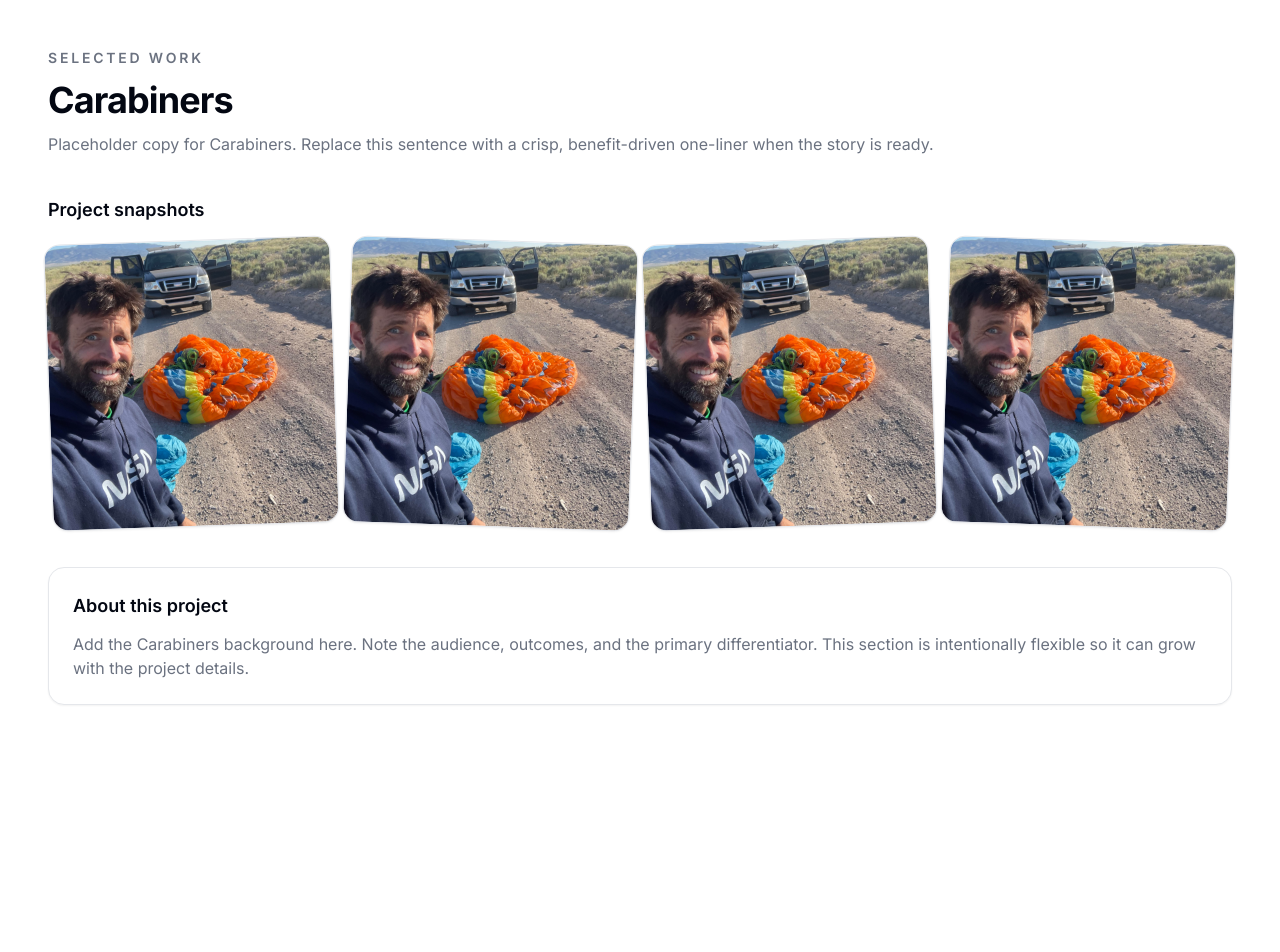
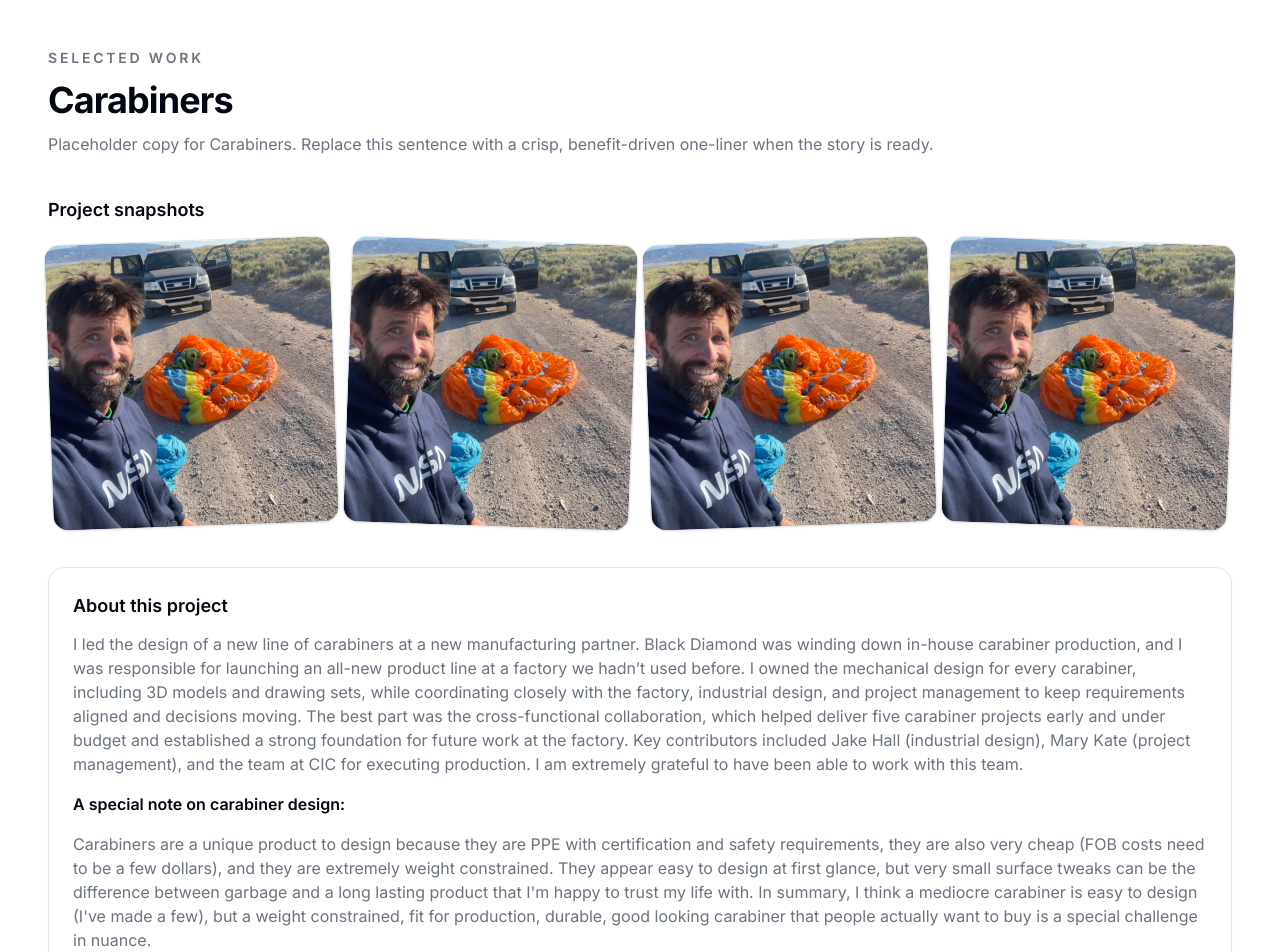
Before and after one commit to bakerjohnalex/resume, a Next.js app: page /projects/carabiners in a window 1280 px wide. Shown: the top 952 px of the page. Before the commit the page ends 800 px from the top, so only its background shows below. Built offline with nearby package versions, Linux system fonts and the light colour scheme.

Commit message:
Enhance Carabiners project description
Expanded the project description for the Carabiners project, detailing design responsibilities and challenges faced during development.

```diff
--- a/src/app/projects/carabiners/page.tsx
+++ b/src/app/projects/carabiners/page.tsx
@@ -70,11 +70,41 @@ export default function CarabinersPage() {
         className="rounded-2xl border bg-card p-6 shadow-sm"
       >
         <h2 className="text-lg font-semibold">About this project</h2>
-        <p className="mt-3 text-sm text-muted-foreground md:text-base">
-          Add the Carabiners background here. Note the audience, outcomes, and
-          the primary differentiator. This section is intentionally flexible so
-          it can grow with the project details.
-        </p>
+
+        <div className="mt-3 space-y-4 text-sm text-muted-foreground md:text-base">
+          <p>
+            I led the design of a new line of carabiners at a new manufacturing
+            partner. Black Diamond was winding down in-house carabiner
+            production, and I was responsible for launching an all-new product
+            line at a factory we hadn’t used before. I owned the mechanical
+            design for every carabiner, including 3D models and drawing sets,
+            while coordinating closely with the factory, industrial design, and
+            project management to keep requirements aligned and decisions moving.
+            The best part was the cross-functional collaboration, which helped
+            deliver five carabiner projects early and under budget and
+            established a strong foundation for future work at the factory. Key
+            contributors included Jake Hall (industrial design), Mary Kate
+            (project management), and the team at CIC for executing production.
+            I am extremely grateful to have been able to work with this team.
+          </p>
+
+          <p className="font-semibold text-foreground">
+            A special note on carabiner design:
+          </p>
+
+          <p>
+            Carabiners are a unique product to design because they are PPE with
+            certification and safety requirements, they are also very cheap (FOB
+            costs need to be a few dollars), and they are extremely weight
+            constrained. They appear easy to design at first glance, but very
+            small surface tweaks can be the difference between garbage and a
+            long lasting product that I'm happy to trust my life with. In
+            summary, I think a mediocre carabiner is easy to design (I've made a
+            few), but a weight constrained, fit for production, durable, good
+            looking carabiner that people actually want to buy is a special
+            challenge in nuance.
+          </p>
+        </div>
       </section>
     </main>
   );
```
